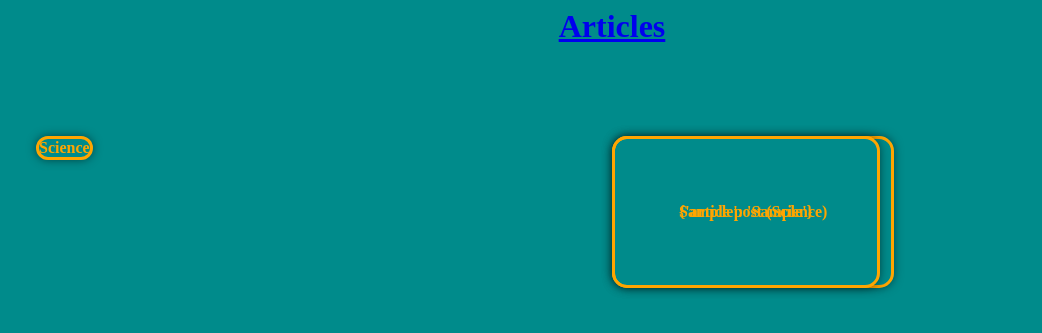
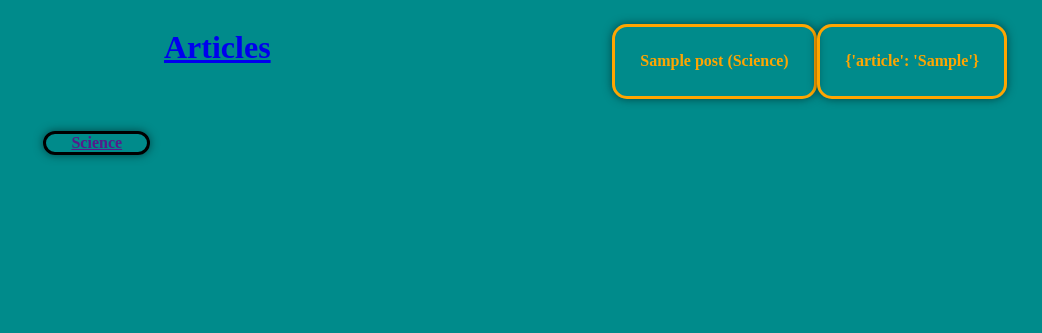
Before and after one commit to albertlidas/daria_edu, a Django app: page /blog/ in a window 1280 px wide. Shown: the top 333 px of the page, without its empty margins (28-1070 px from the left). Run offline with Django 3.2, Linux system fonts and the light colour scheme; tables that the repository leaves empty hold one stand-in row (values such as "Sample post").

Commit message:
added category menu

```diff
--- a/mysite/blog/views.py
+++ b/mysite/blog/views.py
@@ -13,6 +13,7 @@ class HomeView(ListView):
         context['title'] = Post.objects.first()
         context['article'] = Post.objects.values('article').first()
         context['category'] = Category.objects.all()
+        context['politics'] = Category.objects.filter(cat_name='Politics').values()
         return context
 
     def comment(self):
--- a/mysite/static/blog/style.css
+++ b/mysite/static/blog/style.css
@@ -1,21 +1,4 @@
-.comment {
-    display: block;
-    position: relative;
-    float: left;
-}
 
-.categories {
-    position: absolute;
-    display: flex;
-    flex-direction: column;
-    flex-wrap: wrap;
-    left: 5%;
-    top: 15%;
-    margin-right: 5%;
-    align-items: left;
-	word-wrap: break-word;
-    font-weight: bold;
-}
 
 body {
     background-color: #008B8B;
@@ -47,11 +30,11 @@ button:hover {
 }
 
 p {
-    position: absolute;
+    position: relative;
     left: 50%;
     top: 15%;
-    margin-right: 5%;
-    display: flex;
+    float: left;
+    display: block;
     flex-direction: column;
     align-items: center;
 	justify-content: center;
@@ -60,7 +43,34 @@ p {
     box-shadow: 0 0 10px rgba(0,0,0,0.5);
     color: #FFA500;
     border-radius: 15px;
-    padding: 5%;
+    padding: 2%;
     word-wrap: break-word;
     font-weight: bold;
+
 }
+
+.categories {
+    position: relative;
+    left: 5%;
+    display: flex;
+    align-items: left;
+	font-weight: bold;
+    list-style-type: none;
+    list-style-position: inside;
+    border: 3px solid;
+    text-decoration-color: #000000;
+    box-shadow: 0 0 10px rgba(0,0,0,0.5);
+    font-weight: bold;
+    border-radius: 15px;
+    float: left;
+    clear: both;
+    padding: 0 2% 0;
+
+}
+
+.header {
+    position: absolute;
+    left: 15%;
+
+
+}
--- a/mysite/templates/blog/post_list.html
+++ b/mysite/templates/blog/post_list.html
@@ -7,13 +7,13 @@ Home Page
 <div class="post">
     <div class="date">
     </div>
-        <h1><a href="{% url 'post_list' %}">Articles</a></h1>
+        <h1 class="header"><a href="{% url 'post_list' %}">Articles</a></h1>
     <p>{{ title }}</p>
     <p>{{ article }}</p>
     {% for item in category %}
-<div class = "categories">
-    <p>{{item}}</p>
-</div>
+<ul class = "categories">
+    <li><a href="">{{item}}</a></li>
+</ul>
     {% endfor %}
     </div>
 {% endblock %}
```
